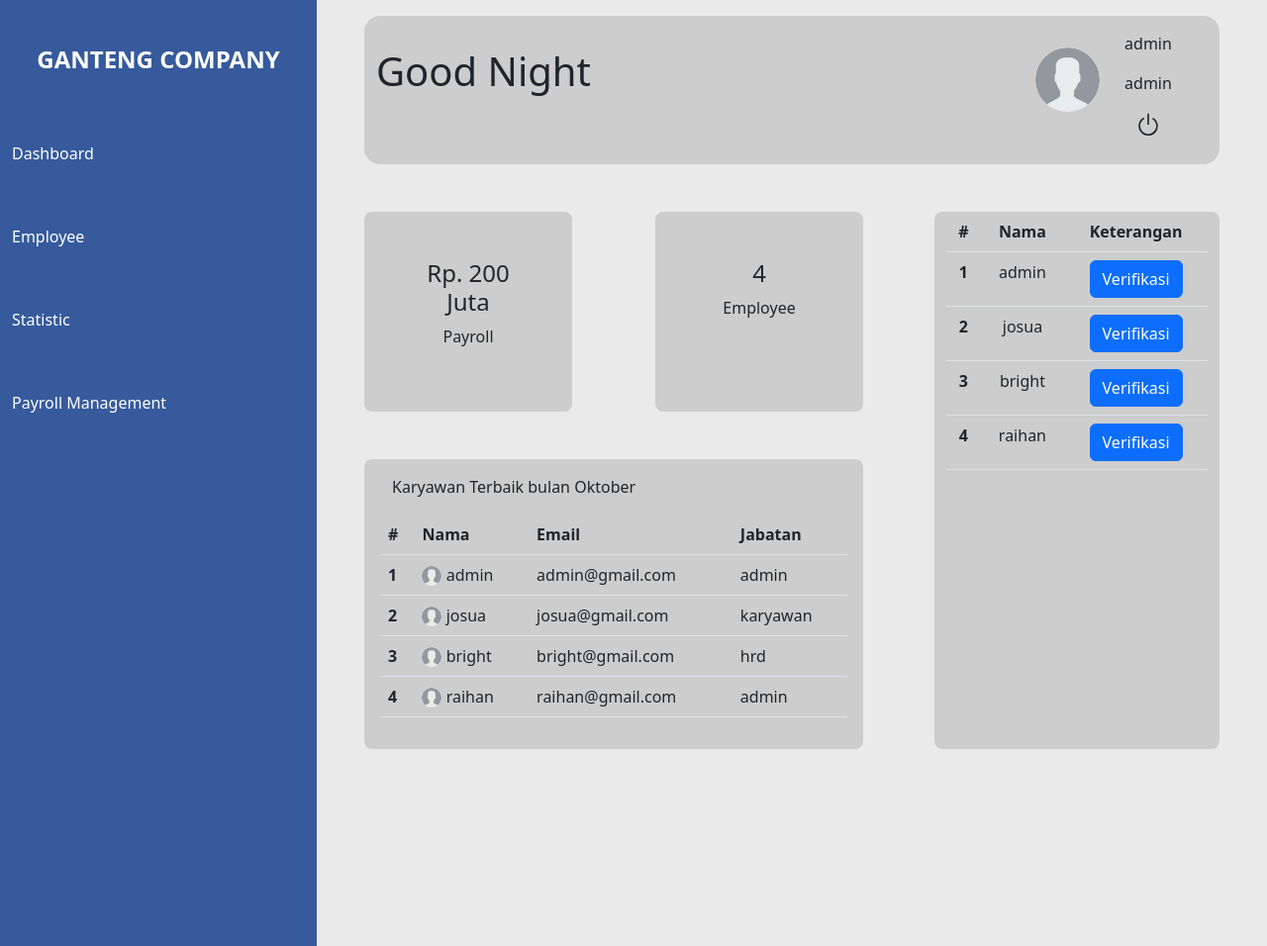
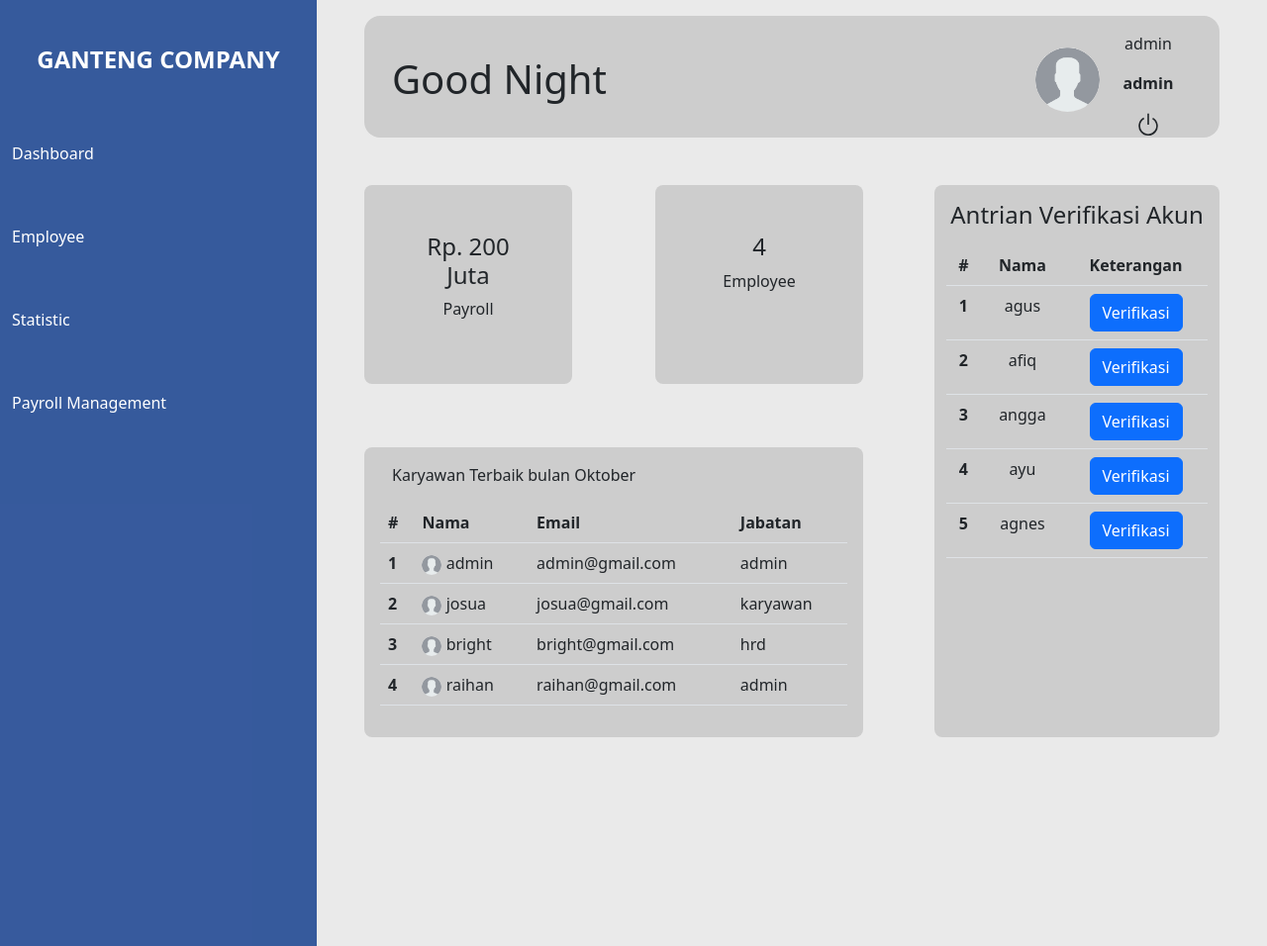
Before and after one commit to brightnine/Sistem-Payroll, a PHP site: page /admin/index.php?user=admin in a window 1280 px wide. Shown: the top 956 px of the page at 99% size. Run offline with PHP 8.4, Linux system fonts and the light colour scheme; a user stored in the database is signed in; data comes from the database, SQL or seed files in the repository.

Commit message:
fixing 80% ui dashboard for admin and add new database

```diff
--- a/admin/index.php
+++ b/admin/index.php
@@ -65,7 +65,7 @@
                 <div class="row mt-3">
                     <div class="container rounded-4 " id="header">
                         <div class="row mt-3">
-                            <div class="col-9">
+                            <div class="col-sm-9">
                                 <?php
                                     date_default_timezone_set("Asia/Jakarta");
                                     $jam = date("H");
@@ -79,16 +79,16 @@
                                         $jam = "Night";
                                     }
                                 ?>
-                                <h1 class="mt-3">Good <?= $jam ?></h1>
+                                <h1 class="mt-4 ms-3">Good <?= $jam ?></h1>
                             </div>
-                            <div class="col-3 ">
+                            <div class="col-sm-3 ">
                                 <div class="row justify-content-center">
                                     <div class="col-4">
                                         <img src="../img/fotoKosong.png" width="65px" class="rounded-circle mt-3 me-3">
                                     </div>
                                     <div class="col-6 text-center">
                                         <p><?= $akun['username']; ?></p>
-                                        <p><?= $akun['jabatan']; ?></p>
+                                        <p class="fw-bold"><?= $akun['jabatan']; ?></p>
                                         <a href="../logout.php" class="text-dark"
                                             onclick="return confirm('Apakah anda ingin logout')">
                                             <svg xmlns="http://www.w3.org/2000/svg" width="26" height="26"
@@ -107,14 +107,14 @@
                 <div class="row mt-5">
                     <div class="container" style="width: 90%; margin: auto;">
                         <div class="row justify-content-between">
-                            <div class="col-7">
+                            <div class="col-sm-7">
                                 <div class="row justify-content-between">
-                                    <div class="col-5 rounded-3 text-center p-5"
+                                    <div class="col-sm-5 rounded-3 text-center p-5 mb-3"
                                         style="background-color: rgb(205, 205, 205);">
                                         <h4>Rp. 200 Juta</h4>
                                         <p>Payroll</p>
                                     </div>
-                                    <div class="col-5 rounded-3 text-center p-5"
+                                    <div class="col-sm-5 rounded-3 text-center p-5 mb-3"
                                         style="background-color: rgb(205, 205, 205);">
                                         <?php $jumlahData = mysqli_num_rows(mysqli_query($conn, "SELECT * FROM user")); ?>
                                         <h4>
@@ -123,7 +123,7 @@
                                         <p>Employee</p>
                                     </div>
                                 </div>
-                                <div class="row mt-5 rounded-3 p-3" style="background-color: rgb(205, 205, 205);">
+                                <div class="row mt-5 rounded-3 p-3 mb-5" style="background-color: rgb(205, 205, 205);">
                                     <p>Karyawan Terbaik bulan Oktober</p>
                                     <table class="table">
                                         <thead>
@@ -136,13 +136,13 @@
                                         </thead>
                                         <tbody>
                                             <?php $i = 1;
-                                            $cekAntrian = mysqli_query($conn, "SELECT * FROM user");
-                                            $rows = [];
-                                            while($row = mysqli_fetch_assoc($cekAntrian)){
-                                                $rows[] = $row;
+                                            $cekKaryawan = mysqli_query($conn, "SELECT * FROM user");
+                                            $baris = [];
+                                            while($result = mysqli_fetch_assoc($cekKaryawan)){
+                                                $baris[] = $result;
                                             }
-                                            $cekSemuaAntrian = $rows;
-                                            foreach($cekSemuaAntrian as $user):
+                                            $cekSemuaKaryawan = $baris;
+                                            foreach($cekSemuaKaryawan as $user):
                                             ?>
                                             <tr>
                                                 <th scope="row"><?= $i++; ?></th>
@@ -159,7 +159,8 @@
                                     </table>
                                 </div>
                             </div>
-                            <div class="col-4 rounded-3" style="background-color: rgb(205, 205, 205);">
+                            <div class="col-sm-4 rounded-3 mb-5" style="background-color: rgb(205, 205, 205);">
+                                <h4 class="text-center mt-3 mb-3">Antrian Verifikasi Akun</h4>
                                 <table class="table text-center">
                                     <thead>
                                         <tr>
--- a/admin/style.css
+++ b/admin/style.css
@@ -23,5 +23,4 @@
 #header {
   background-color: rgb(205, 205, 205);
   width: 90%;
-  height: 150px !important;
 }
```
